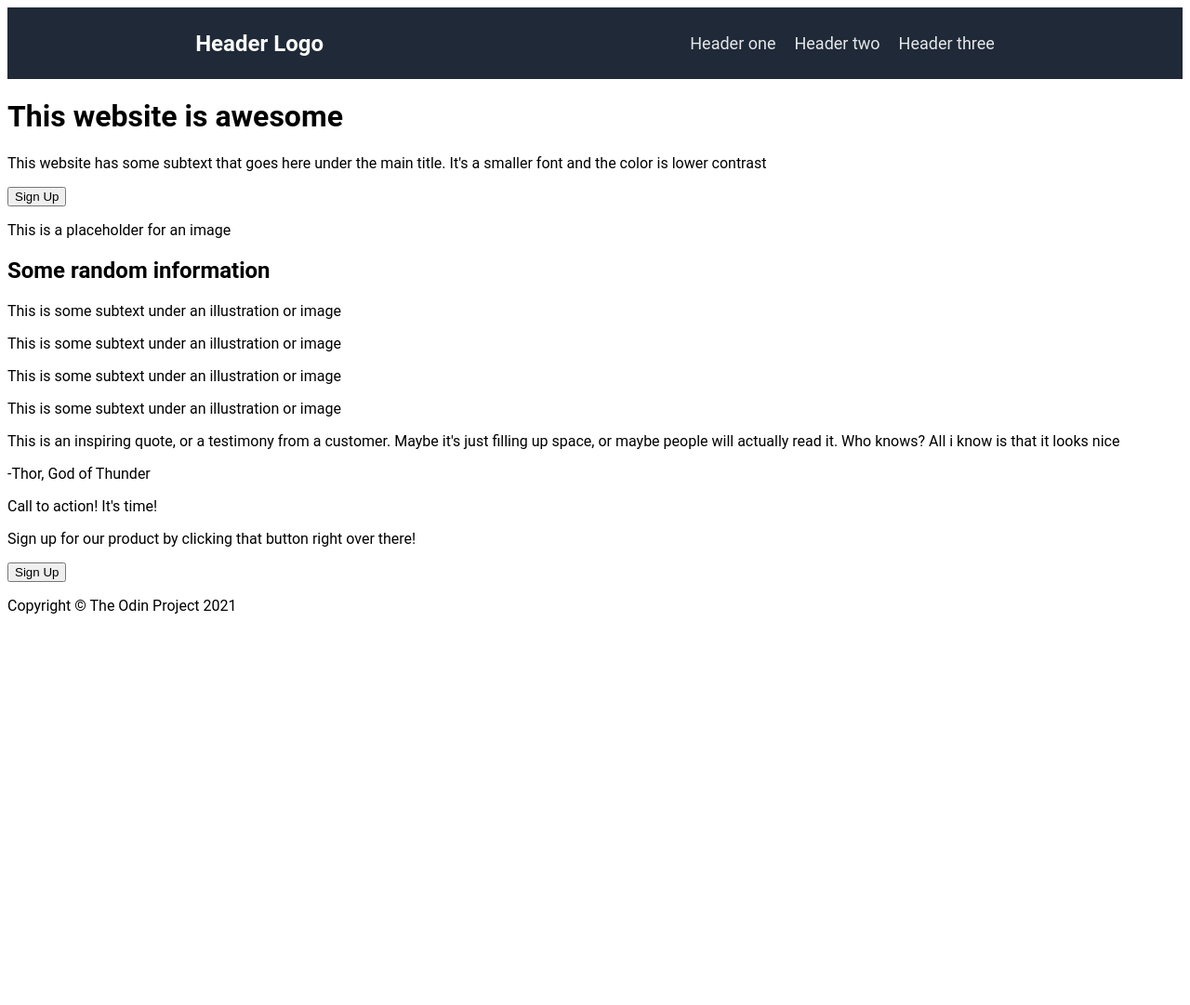
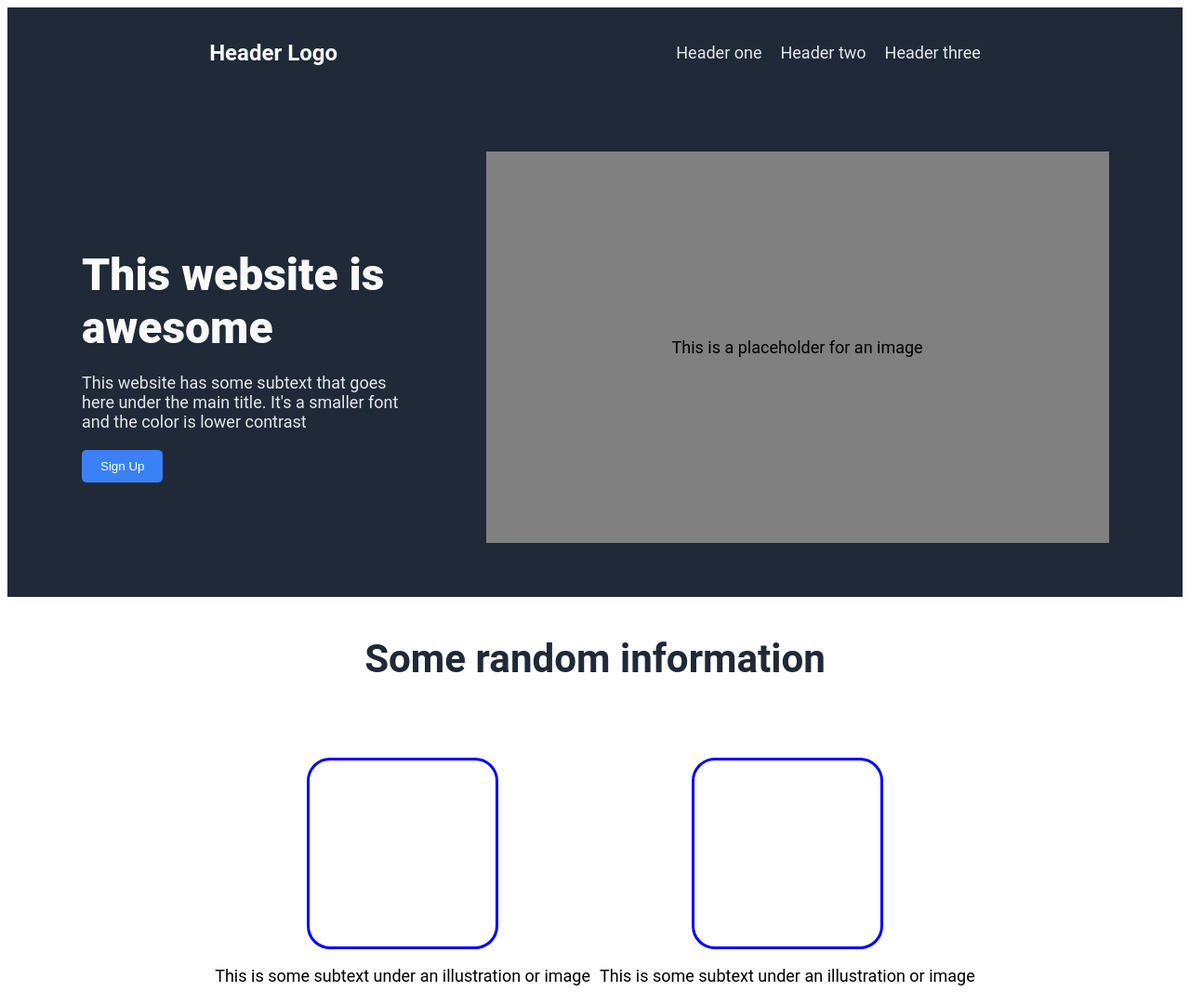
Before and after one commit to RRodriguesjr/Landing-Page, a plain HTML site: page index.html in a window 1280 px wide. Shown: the top 1081 px of the page at 93% size. Before the commit the page ends 800 px from the top, so only its background shows below. Drawn offline with Linux system fonts and the light colour scheme.

Commit message:
Add more style to the page and fix some mistakes
-Removed some unnecessary code
-Added new styles to the page
-Changed the way the page is structured
-Added a placeholder for the image

```diff
--- a/index.html
+++ b/index.html
@@ -1,47 +1,57 @@
 <!DOCTYPE html>
 <html lang="en">
+
 <head>
     <link rel="stylesheet" href="./styles.css">
     <meta charset="UTF-8">
     <meta name="viewport" content="width=device-width, initial-scale=1.0">
     <title>Document</title>
 </head>
+
 <body>
     <div class="header">
         <h1 id="logo">Header Logo</h1>
-        <div class="hlink">
+        <nav class="hlink">
             <p>Header one</p>
             <p>Header two</p>
             <p>Header three</p>
+        </nav>
+    </div>
+    <div class="top">
+        <div class='toptext'>
+            <h2>This website is awesome</h2>
+            <p id="hsub">This website has some subtext that goes here under the main title. It's a smaller font and
+                the color is lower contrast</p>
+            <button>Sign Up</button>
+        </div>
+        <div class="topimg">
+            <p id="img">This is a placeholder for an image</p>
         </div>
     </div>
-    <div class="top">
-        <h1>This website is awesome</h1>
-        <p id="hsub">This website has some subtext that goes here under the main title. It's a smaller font and the color is lower contrast</p>
-        <button>Sign Up</button>
-        <p>This is a placeholder for an image</p>
+    <div class="middleheader">
+        <h3>Some random information</h3>
     </div>
-    <div class="middleheader">
-        <h2>Some random information</h2>
+    <div class="midmid">
+        <div class="middle">
+            <span></span>
+            <p class="midtext">This is some subtext under an illustration or image</p>
         </div>
-    <div class="middle1">
-        <span class="square"></span>
-        <p>This is some subtext under an illustration or image</p>
+        <div class="middle">
+            <span></span>
+            <p class="midtext">This is some subtext under an illustration or image</p>
         </div>
-    <div class="middle2">
-        <span class="square"></span>
-        <p>This is some subtext under an illustration or image</p>
+        <div class="middle">
+            <span></span>
+            <p class="midtext">This is some subtext under an illustration or image</p>
         </div>
-    <div class="middle3">
-        <span class="square"></span>
-        <p>This is some subtext under an illustration or image</p>
+        <div class="middle">
+            <span></span>
+            <p class="midtext">This is some subtext under an illustration or image</p>
         </div>
-    <div class="middle4">
-        <span class="square"></span>
-        <p>This is some subtext under an illustration or image</p>
     </div>
     <div class="midbot">
-        <p>This is an inspiring quote, or a testimony from a customer. Maybe it's just filling up space, or maybe people will actually read it. Who knows? All i know is that it looks nice</p>
+        <p>This is an inspiring quote, or a testimony from a customer. Maybe it's just filling up space, or maybe people
+            will actually read it. Who knows? All i know is that it looks nice</p>
         <p>-Thor, God of Thunder</p>
     </div>
     <div class="bottom">
@@ -56,4 +66,5 @@
     </div>
 
 </body>
+
 </html>
--- a/styles.css
+++ b/styles.css
@@ -1,5 +1,6 @@
 body {
     font-family: "Roboto";
+    font-size: 18px;
 }
 .header {
     background-color: #1f2937;
@@ -7,7 +8,7 @@ body {
     flex-flow: row nowrap;
     align-items: center;
     gap: 10px;
-    padding: 10px;
+    padding: 20px 40px;
     justify-content: center;
 }
 #logo {
@@ -23,3 +24,74 @@ body {
     font-size: 18px;
     color: #e5e7eb
 }
+.top {
+    display: flex;
+    justify-content: space-between;
+    align-items: center;
+    padding: 40px;
+    background-color: #1f2937;
+
+}
+.toptext {
+    max-width: 30%;
+    padding: 40px;
+    flex: 1;
+}
+h2 {
+    font-size: 48px;
+    color: #f9faf8;
+    font-weight: 900;
+    margin-bottom: 20px;
+}
+#hsub {
+    font-size: 18px;
+    color: #e5e7eb;
+        margin-bottom: 20px;
+
+}
+button {
+    padding: 10px 20px;
+    background-color: #3882f6;
+    color: white;
+    border-radius: 5px;
+    border: none;
+
+}
+.topimg {
+    display: flex;
+    justify-content: center;
+    align-items: center;
+    flex: 1;
+    width: 40%;
+}
+#img {
+background-color: gray;
+padding: 200px;
+}
+.middleheader {
+    text-align: center;
+    font-size: 36px;
+    color: #1f2937;
+    font-weight: 900;
+}
+.midmid {
+    display: flex;
+    justify-content: center;
+    align-items: center;
+    padding: 40px;
+    flex-wrap: wrap;
+    gap: 10px;
+}
+span {
+    display: block;
+    width: 200px;
+    height: 200px;
+    border: blue solid;
+    border-radius: 25px;
+}
+.middle {
+    display: flex;
+    flex-flow: column wrap;
+    justify-content: center;
+    align-items: center;
+}
```
Lines whose indentation alone changed are shown as unchanged.
